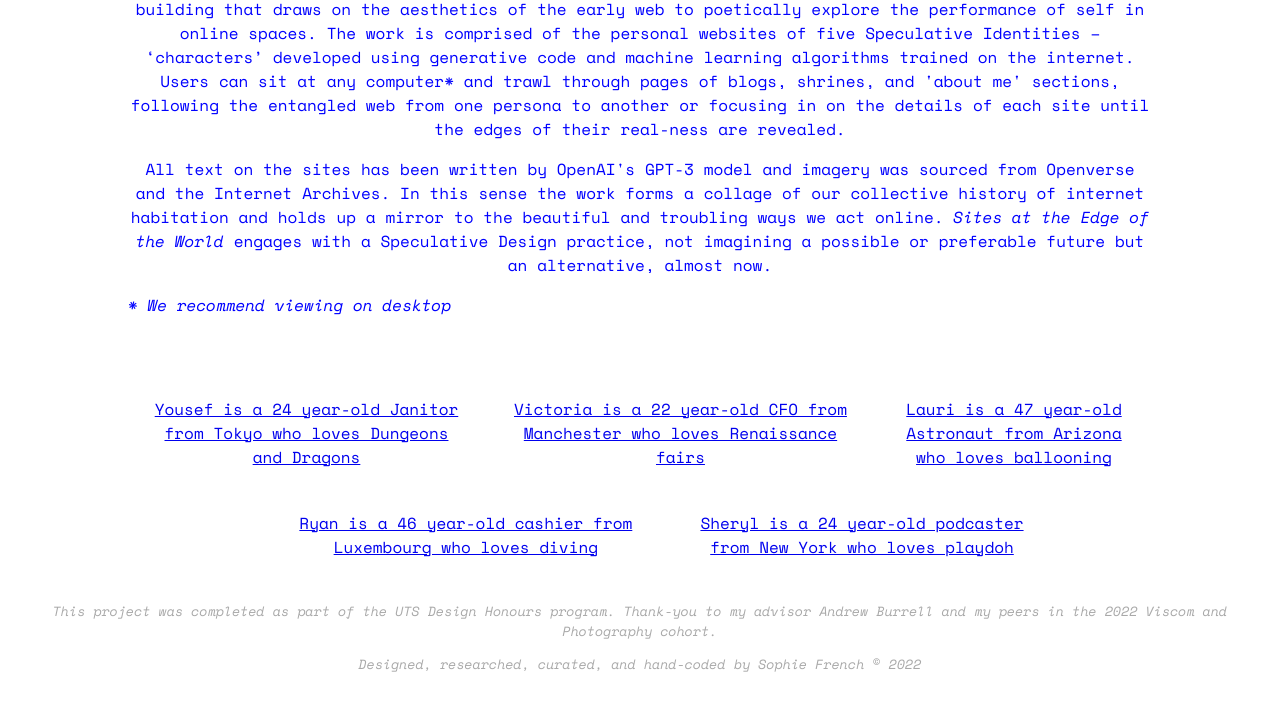
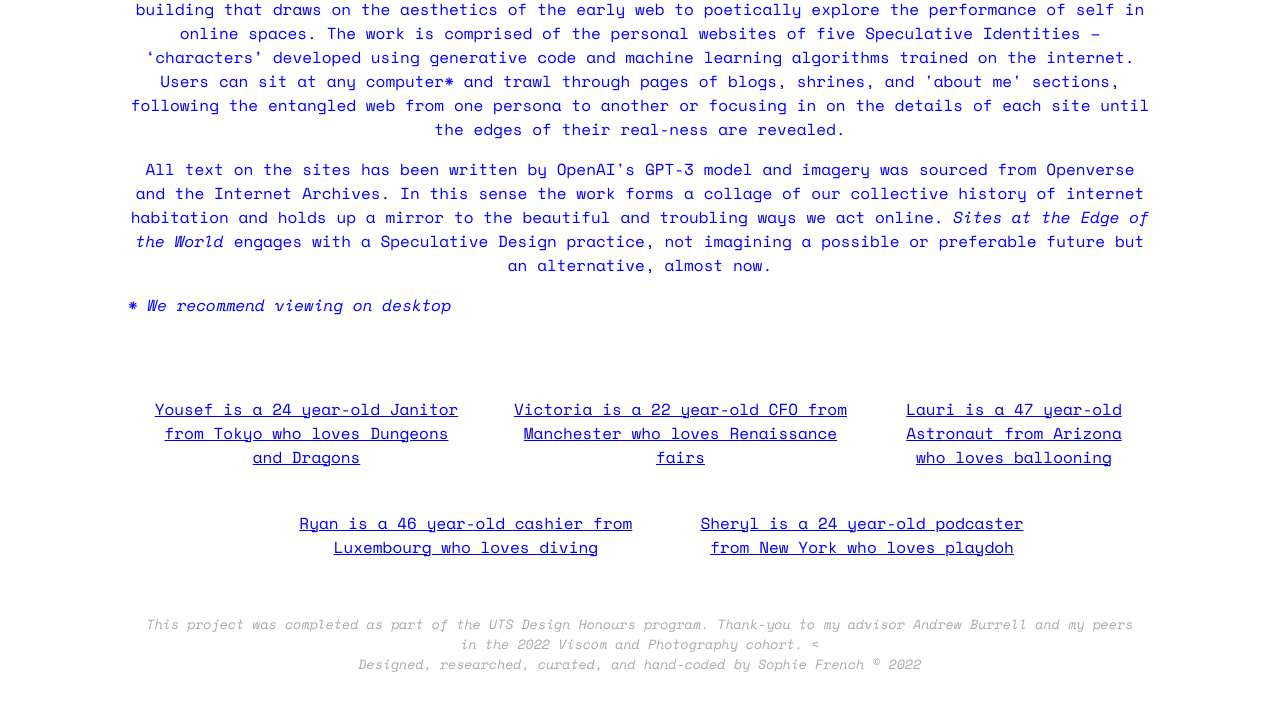
Before and after one commit to sophie-french/sitesattheedgeofthe, a plain HTML site: page index.html in a window 1280 px wide. Shown: the part 118-821 px from the top of the page. Drawn offline with nearby package versions, Linux system fonts and the light colour scheme.

Commit message:
Update index.html

```diff
--- a/index.html
+++ b/index.html
@@ -69,6 +69,8 @@
         }
 */
         .footer {
+            margin-left: 10%;
+            margin-right: 10%;
             text-align: center;
             font-family: 'Space Mono', monospace;
             color: darkgrey;
@@ -123,7 +125,6 @@
 </body>
 <div class="footer">
     <p><i>This project was completed as part of the UTS Design Honours program. Thank-you to my advisor Andrew Burrell and my peers in the 2022 Viscom and Photography cohort.
-        </i></p>
-    <p><i>Designed, researched, curated, and hand-coded by Sophie French &#169 2022
+        </i><<br><i>Designed, researched, curated, and hand-coded by Sophie French &#169 2022
         </i></p>
 </div></html>
```
